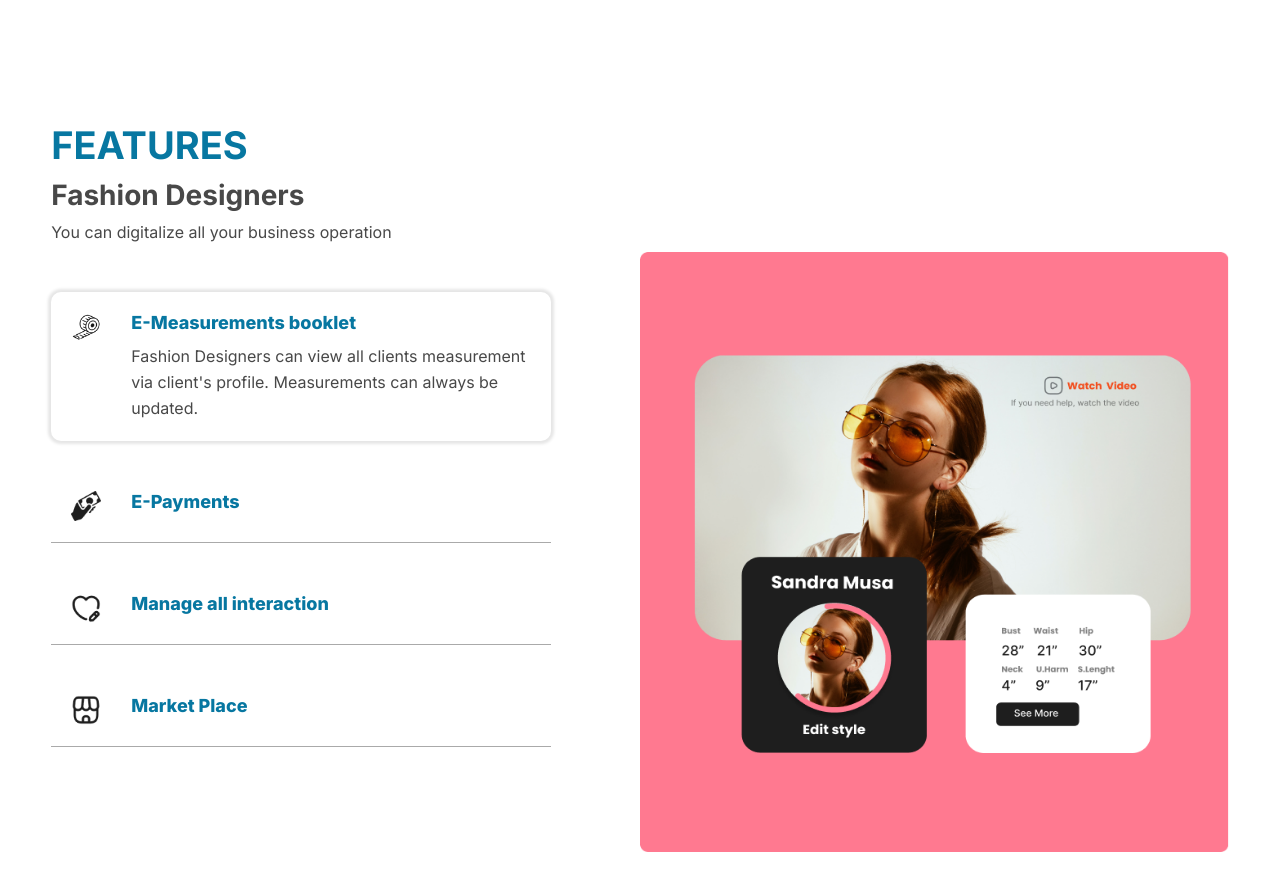
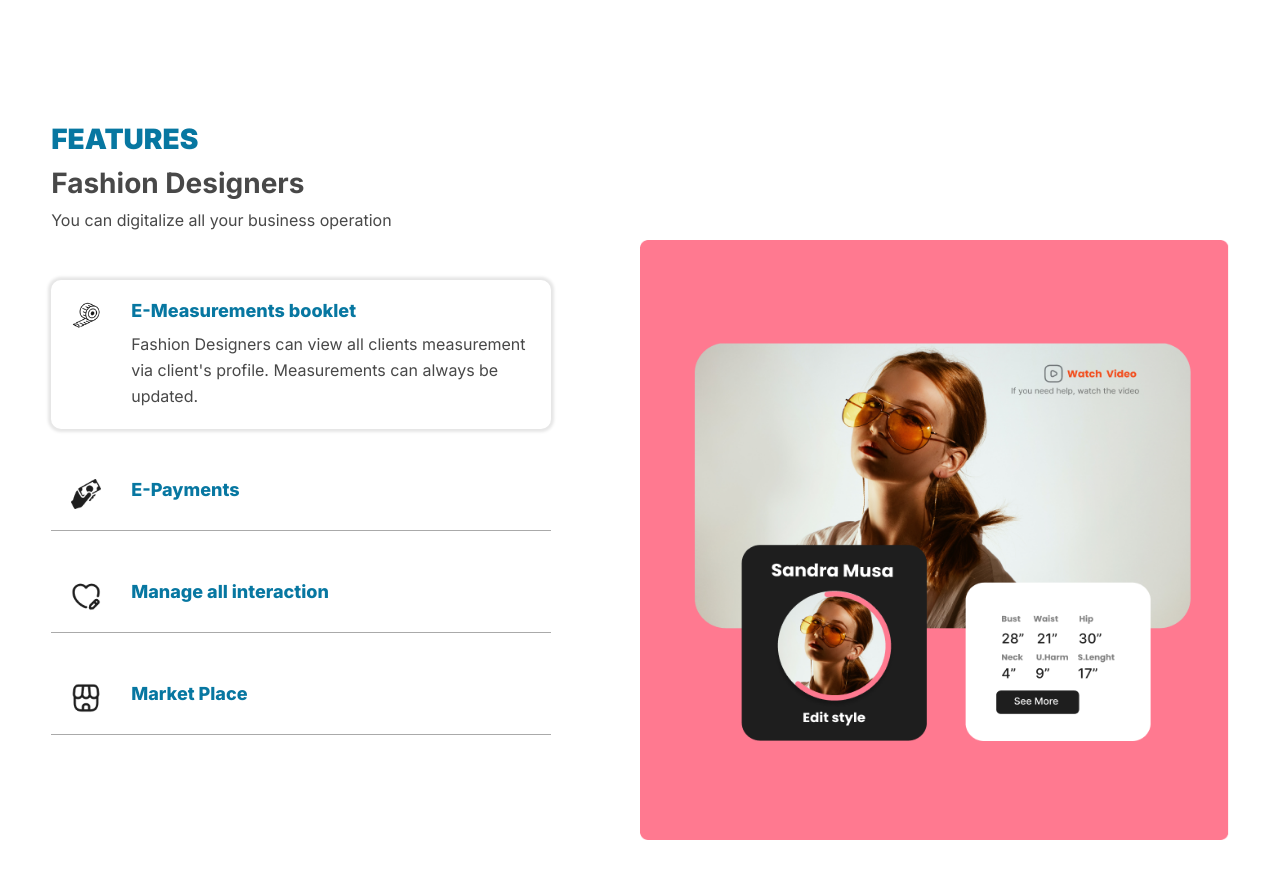
Before and after one commit to kiisi/cleanhub, a React (Create React App) app: page / in a window 1280 px wide. Shown: the part 2020-2914 px from the top of the page. Built offline with nearby package versions, Linux system fonts and the light colour scheme.

Commit message:
Update Features.css

```diff
--- a/src/components/Main/Features/Features.css
+++ b/src/components/Main/Features/Features.css
@@ -14,8 +14,9 @@
     padding-bottom: 1rem;
 }
 .features-header-main h1{
-    font-size:3.8rem;
+    font-size:2.8rem;
     color:var(--blue);
+    font-weight:900;
 }
 .features-header-sub{
     color:var(--black);
```
